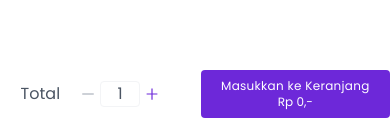
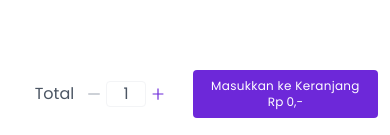
Before and after one commit to izzul-ali/e-commerce, a Next.js app: page /product/1 in a window 390 px wide. Shown: the part 706-841 px from the top of the page. Built offline with nearby package versions, Linux system fonts and the light colour scheme; no server answers.

Commit message:
fix: addressing component width issues in mobile devices

```diff
--- a/src/components/home/btn-scroll.tsx
+++ b/src/components/home/btn-scroll.tsx
@@ -7,7 +7,7 @@ export default function ScrollToTop() {
       onClick={() => useScrollToTop()}
       className="absolute bottom-5 right-0 bg-violet-600 p-1 rounded-full"
     >
-      <BiArrowToTop className="w-5 h-5 md:w-7 md:h-7 fill-white" />
+      <BiArrowToTop className="w-6 h-6 md:w-7 md:h-7 fill-white" />
     </button>
   )
 }
--- a/src/components/home/product-card.tsx
+++ b/src/components/home/product-card.tsx
@@ -7,14 +7,14 @@ type Product = {
 
 export default function ProductCard({ img, price, rating, title }: Product) {
   return (
-    <div className="h-[19rem] sm:h-[20rem] shadow-md w-full border border-gray-300 hover:border-violet-500 hover:-translate-y-1 transition duration-300 rounded-md overflow-hidden">
+    <div className="h-[20rem] shadow-md w-full border border-gray-300 hover:border-violet-500 hover:-translate-y-1 transition duration-300 rounded-md overflow-hidden">
       <img
         src={img}
         alt={title}
         className="w-full h-44 object-contain rounded-t py-2 px-1"
       />
       <div className="p-2 space-y-3">
-        <h3 className="text-sm sm:text-base font-medium line-clamp-2">
+        <h3 className="text-base sm:text-base font-medium line-clamp-2">
           {title}
         </h3>
         <p className="text-xs px-2 py-1 bg-gray-100 w-fit rounded-md">
--- a/src/components/product/order.tsx
+++ b/src/components/product/order.tsx
@@ -30,8 +30,8 @@ export default function Order({ id, img, title, stok, price }: TOrder) {
   return (
     <div className="fixed bottom-0 right-0 left-0 md:right-20 lg:right-40 md:left-20 lg:left-40 sm:right-10 sm:left-10 py-5 z-10 bg-white">
       {notif && <NotifAddToCart closeNotif={setNotif} />}
-      <div className="flex justify-between items-center gap-x-5">
-        <div className="text-gray-600 flex justify-center items-center gap-x-5 w-full md:text-lg lg:text-xl">
+      <div className="w-full flex justify-between items-center gap-x-1 px-3">
+        <div className="text-gray-600 flex justify-center items-center gap-x-3 w-full md:text-lg lg:text-xl">
           <p className="font-medium">Total</p>
           <div className="flex items-center gap-x-1">
             <button
```
